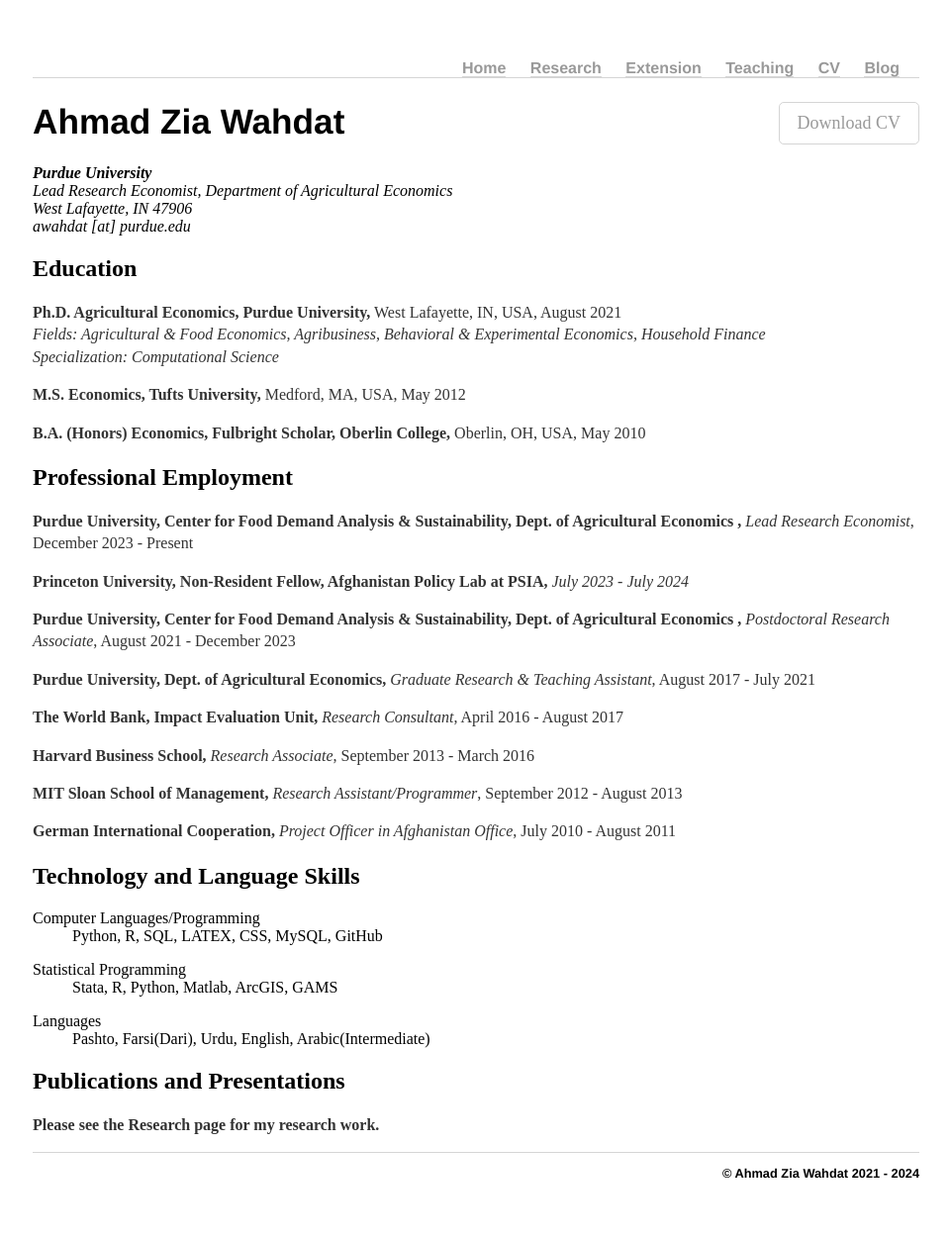
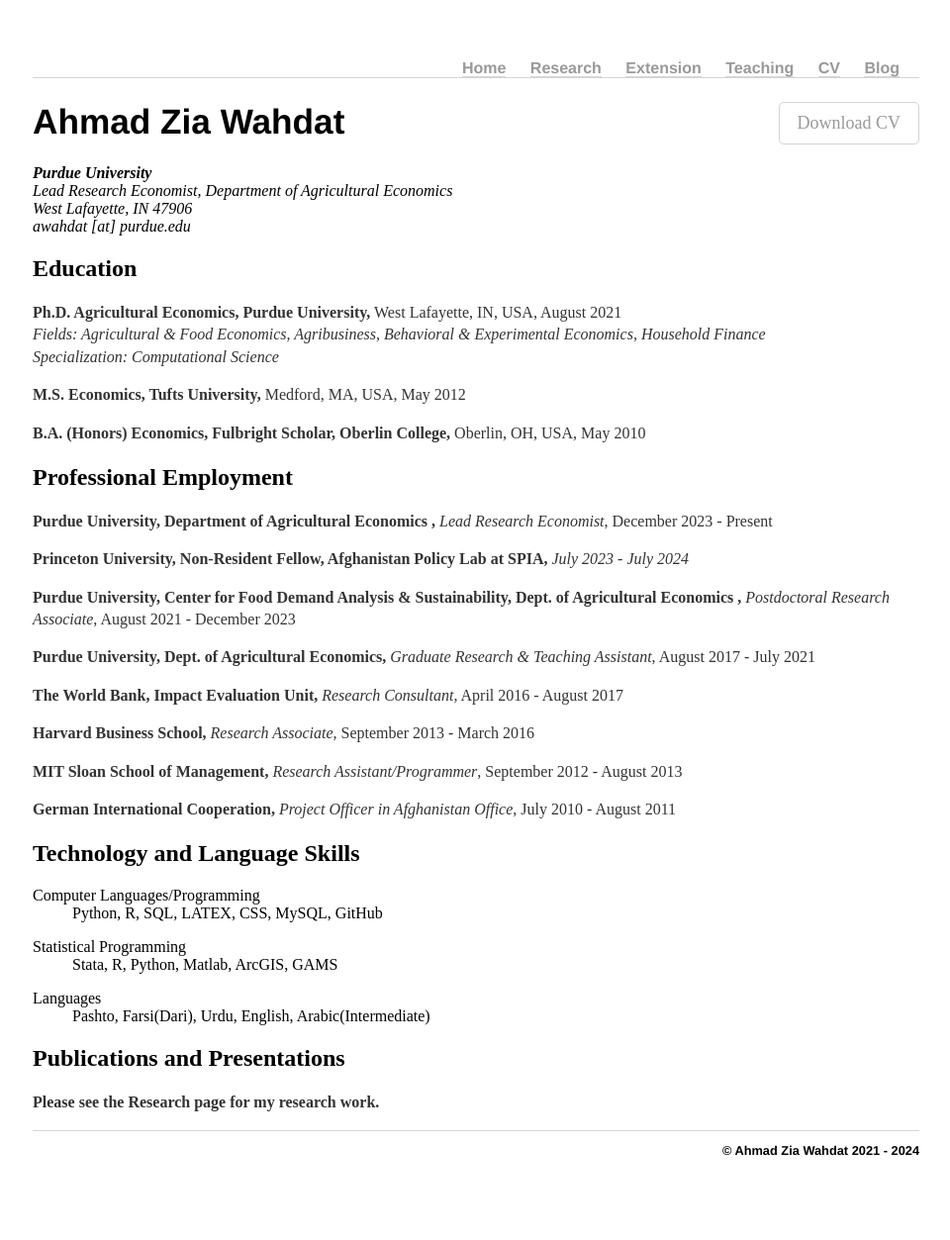
Before and after one commit to awahdat/webpage, a Jekyll site: the page built from cv/index.html, in a window 1280 px wide. Shown: the whole page at 99% size, without its empty margins (159-1119 px from the left). Built offline with Jekyll 4.4.1, drawn with Linux system fonts in a browser that asks for light colours; after the commit the page ends 1230 px from its top, so only the background shows below that.

Commit message:
Update index.html

```diff
--- a/cv/index.html
+++ b/cv/index.html
@@ -27,9 +27,9 @@ description: Current CV for Ahmad Zia Wahdat.
 
 				<h2>Professional Employment</h2>
 
-				<p><strong>Purdue University, Center for Food Demand Analysis & Sustainability, Dept. of Agricultural Economics ,</strong> <em>Lead Research Economist</em>, December 2023 - Present<br></p>
+				<p><strong>Purdue University, Department of Agricultural Economics ,</strong> <em>Lead Research Economist</em>, December 2023 - Present<br></p>
 
-				<p><strong>Princeton University, Non-Resident Fellow, Afghanistan Policy Lab at PSIA,</strong><em> July 2023 - July 2024</em>
+				<p><strong>Princeton University, Non-Resident Fellow, Afghanistan Policy Lab at SPIA,</strong><em> July 2023 - July 2024</em>
 
 				<p><strong>Purdue University, Center for Food Demand Analysis & Sustainability, Dept. of Agricultural Economics ,</strong> <em>Postdoctoral Research Associate</em>, August 2021 - December 2023<br></p>
 
```
